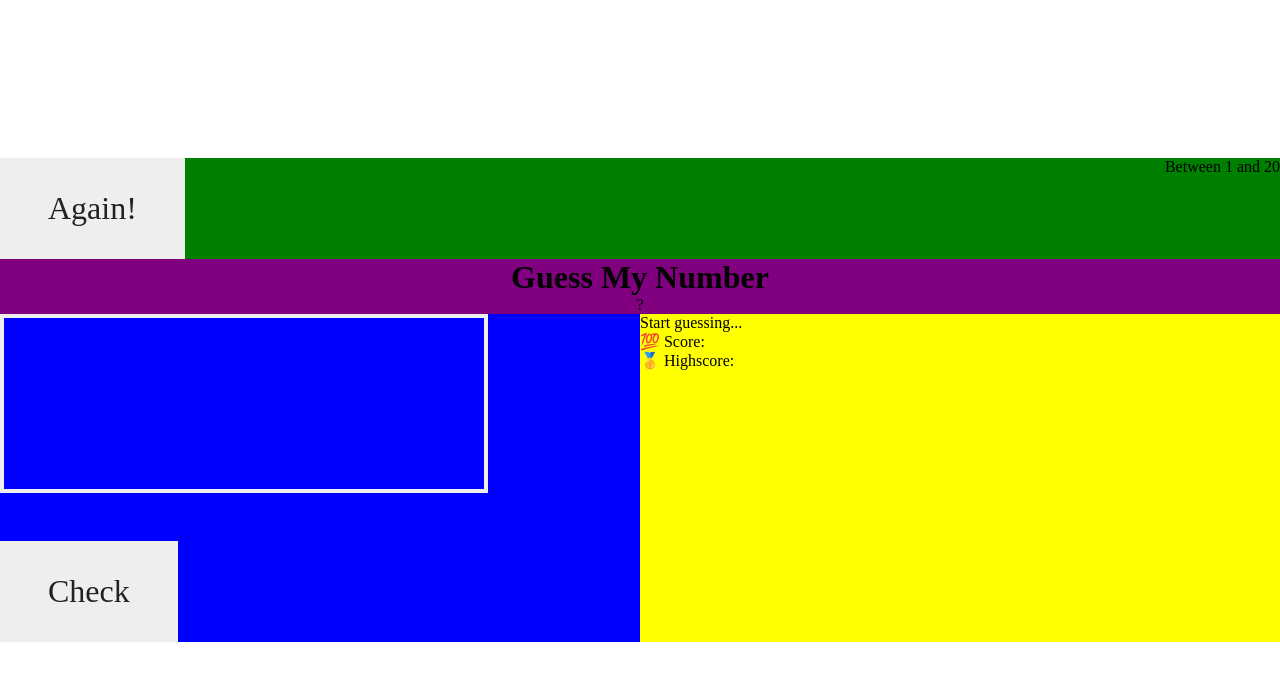
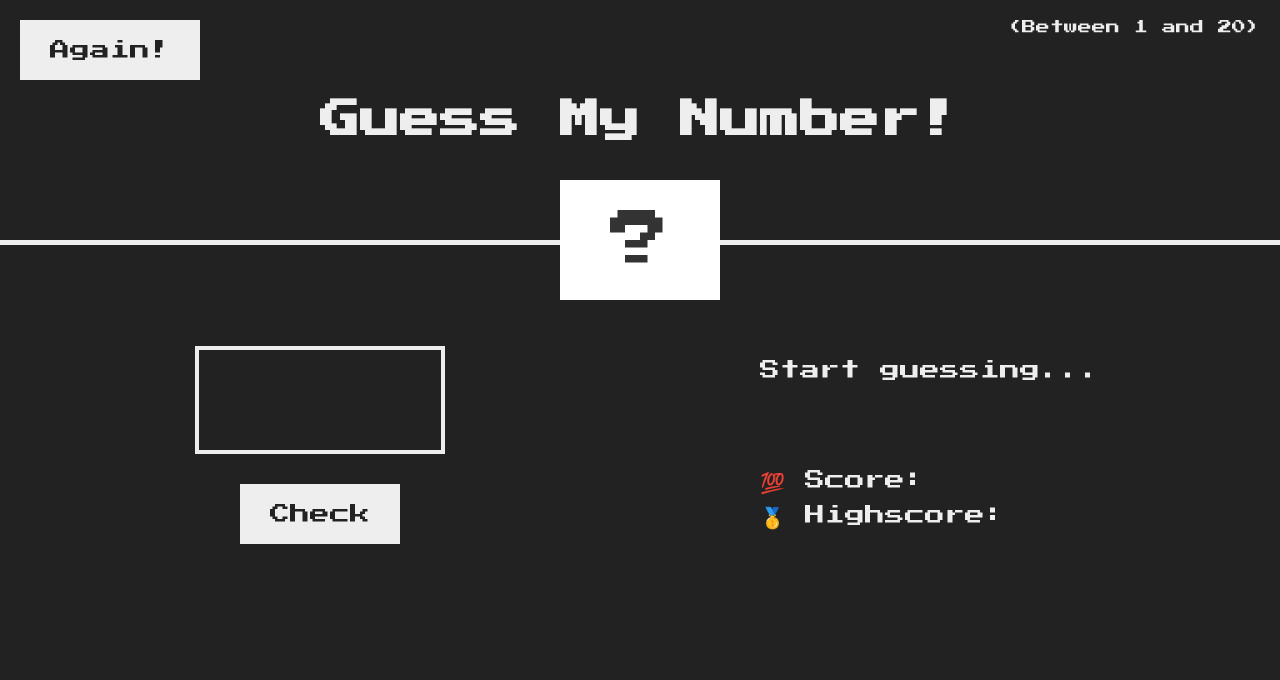
Before and after one commit to DeepakV2/javascriptCourse, a plain HTML site: page gameGuessMynumber.html in a window 1280 px wide. Drawn offline with Linux system fonts and the light colour scheme.

Commit message:
front end done

```diff
--- a/gameGuessMynumber.html
+++ b/gameGuessMynumber.html
@@ -11,10 +11,10 @@
     <div class="maincontainer">
       <div class="header">
         <button class="again btn">Again!</button>
-        <p class="betwen">Between 1 and 20</p>
+        <p class="between">(Between 1 and 20)</p>
       </div>
       <div class="midcont">
-        <h1 class="heading">Guess My Number</h1>
+        <h1 class="heading">Guess My Number!</h1>
         <p class="number">?</p>
       </div>
       <div class="stats">
@@ -23,8 +23,8 @@
           <button class="btn">Check</button>
         </div>
         <div class="right">
-          <p>Start guessing...</p>
-          <p>💯 Score: <span class="score"> </span></p>
+          <p class="message">Start guessing...</p>
+          <p class="scores">💯 Score: <span class="score"> </span></p>
           <p>🥇 Highscore: <span class="highscore"></span></p>
         </div>
       </div>
--- a/guessMynumber.css
+++ b/guessMynumber.css
@@ -1,15 +1,23 @@
+@import url("https://fonts.googleapis.com/css?family=Press+Start+2P&display=swap");
 * {
   padding: 0;
   margin: 0;
+  box-sizing: border-box;
 }
-
+html {
+  font-size: 10px;
+}
+body {
+  font-family: "Press Start 2P", sans-serif;
+}
 .maincontainer {
   width: 100%;
   height: 100vh;
   display: flex;
-  justify-content: center;
+
   align-items: center;
   flex-direction: column;
+  background-color: #222;
 }
 .header {
   display: flex;
@@ -31,8 +39,7 @@
 .right {
   width: 50%;
 }
-.left {
-}
+
 .btn {
   border: none;
   background-color: #eee;
@@ -55,15 +62,59 @@
   margin-bottom: 3rem;
 }
 .left {
-  background-color: blue;
+  /* background-color: blue; */
+  display: flex;
+  flex-direction: column;
+  align-items: center;
+  height: 50vh;
+  justify-content: center;
 }
 .right {
-  background-color: yellow;
+  /* background-color: yellow; */
+  display: flex;
+  flex-direction: column;
+  /* align-items: center; */
+  height: 50vh;
+  justify-content: center;
+  font-size: 2rem;
+  color: #eee;
+  padding-left: 12rem;
 }
 .midcont {
-  background-color: purple;
+  /* background-color: purple; */
   width: 100%;
+  position: relative;
+  border-bottom: 5px solid #eee;
 }
 .header {
-  background-color: green;
+  /* background-color: green; */
+  padding: 2rem 2rem;
 }
+.between {
+  font-size: 1.4rem;
+  color: #eee;
+}
+.heading {
+  font-size: 4rem;
+  margin-bottom: 10rem;
+  text-align: center;
+  color: #eee;
+}
+.number {
+  background-color: rgb(255, 255, 255);
+  font-size: 6rem;
+  padding: 3rem 5rem;
+  position: absolute;
+  top: 8rem;
+  text-align: center;
+  color: #333;
+}
+
+.message {
+  font-size: 2rem;
+  color: #eee;
+  margin-bottom: 9rem;
+}
+.scores {
+  margin-bottom: 1rem;
+}
```
